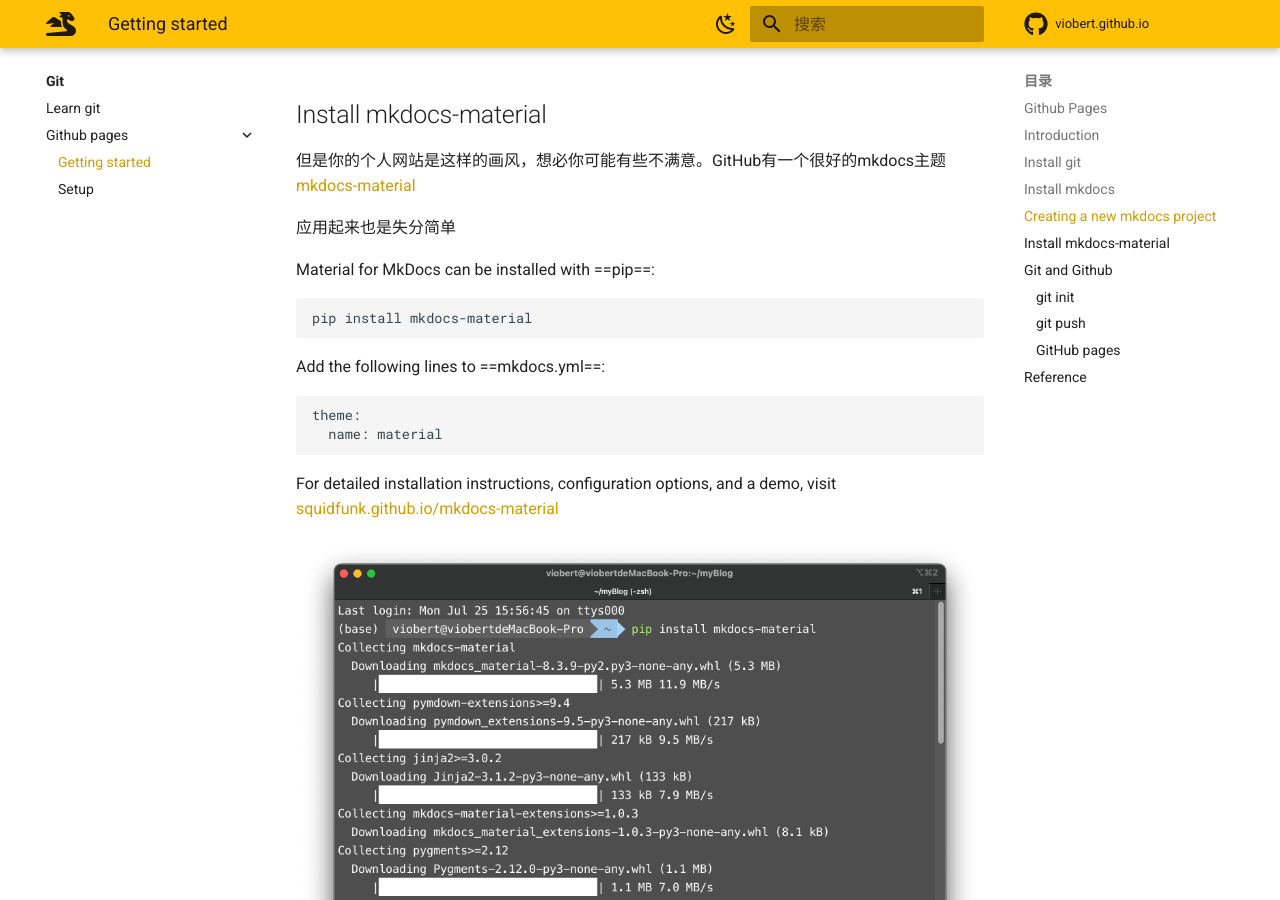
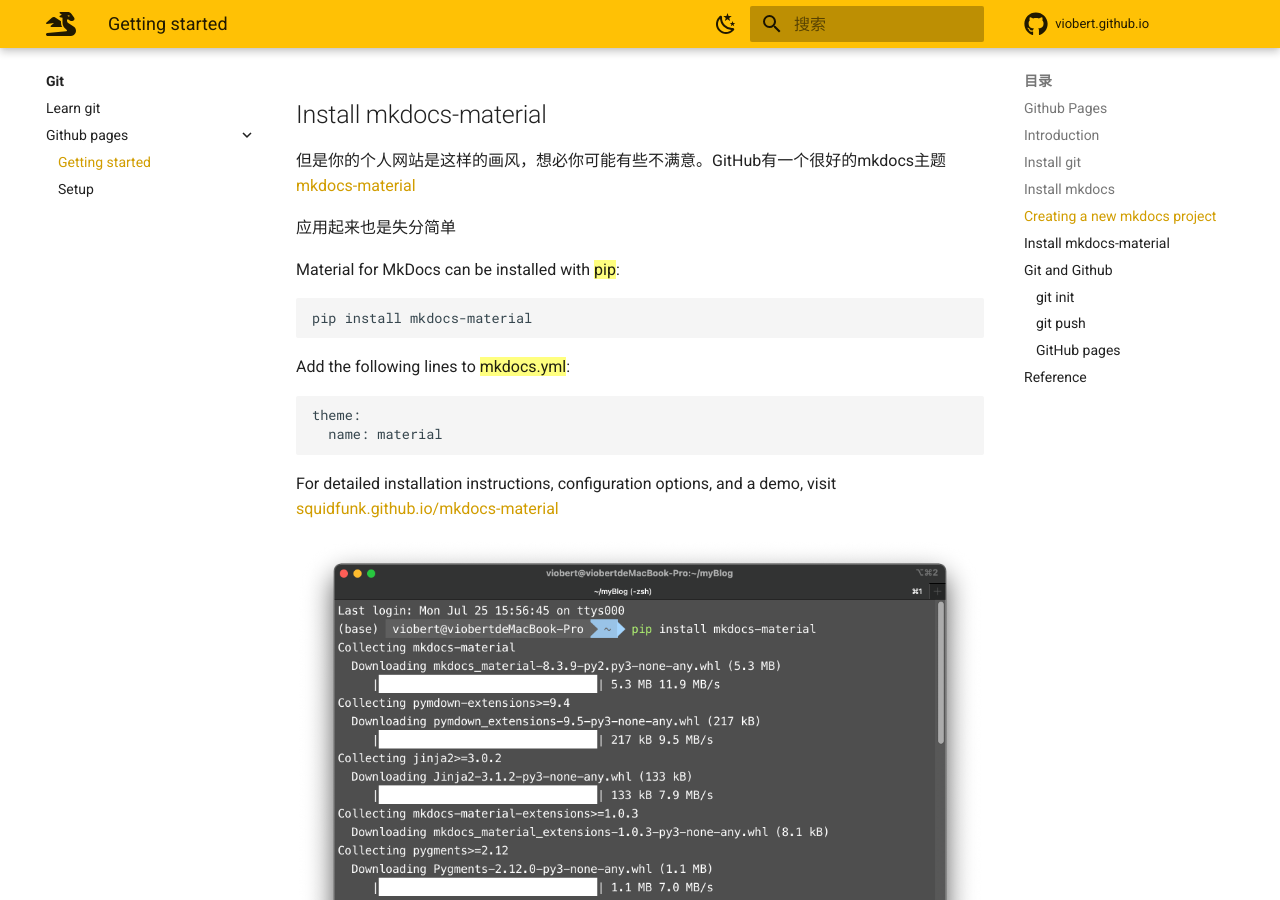
Before and after one commit to viobert/self_impro, an MkDocs documentation site: the page built from docs/GIT/ghPages/getting_started.md, in a window 1280 px wide and 900 px high, scrolled down 3366 px. Built offline with MkDocs 1.6.1 and Material for MkDocs 9.7.7, drawn with Linux system fonts in a browser that asks for light colours; comment, search, counter and statistics services are not loaded; some of the changed text lies outside the part shown.

Commit message:
ghpages bugfix

````diff
--- a/docs/GIT/ghPages/getting_started.md
+++ b/docs/GIT/ghPages/getting_started.md
@@ -137,6 +137,8 @@
 >   $ git push -u origin main       # push
 >   ```
 
+
+
 > 问题：
 >
 > * error: cannot pull with rebase: Your index contains uncommitted changes.
@@ -144,7 +146,7 @@
 >
 > * 该问题可能是使用mkdocs serve部署页面后没有停止，命令行control + c 终止重来就行。或者：
 >
-> * 1、先执行   可用来暂存当前正在进行的工作
+>   1、先执行   可用来暂存当前正在进行的工作
 >   `git stash`
 >
 >   2、再执行
@@ -152,6 +154,8 @@
 >
 >   3、最后再执行  从Git栈中读取最近一次保存的内容
 >   `git stash pop`
+
+
 
 >问题：
 >
@@ -192,19 +196,17 @@
 >
 > * DS_Store，英文全称是 Desktop Services Store（桌面服务存储），开头的 DS 是 Desktop Services（桌面服务） 的缩写。它是一种由macOS系统自动创建的隐藏文件，存在于每一个用「访达」打开过的文件夹下面。
 >
-> * 你可能在给别人传输压缩包时候，会被问到：“哎，你这个文件夹中的这个文件是干嘛的啊?”，而你可能根本不知道你什么时候把它“放进去”了，一脸困惑。
->
-> * 虽然不能在「访达」中直接看到它，但是通过「终端」App，可以输入`ls -la`命令列出。同时，通过`file`命令，可以显示出其文件类型，即”Desktop Services Store“。
->
->   DS_Store 文件的主要作用，是存储当前文件夹在桌面显示相关方面的一些自定义属性，包括文件图标的位置、文件夹上次打开时窗口的大小、展现形式和位置等。这有助于保留为特定文件夹配置的设置，例如，将桌面文件夹设置为查看按名称排序的图标，同时将下载文件夹配置为将文件显示为列表并按日期排序，最近修改的先显示。
->
->   后来，苹果又往里面加入了一些和文件注释相关的自定义信息。（这部分注释信息在最新的macOS中，同时被存储在文件自身的扩展文件属性中，这里仅作为了备份）
->
->   DS_Store 文件被苹果作为底层数据隐藏在系统中，不期望用户接触到。它存储的元数据仅仅被「访达」用于文件夹的自定义显示。它不会占用太多的存储空间，所以不用过于担心。
+>   * 你可能在给别人传输压缩包时候，会被问到：“哎，你这个文件夹中的这个文件是干嘛的啊?”，而你可能根本不知道你什么时候把它“放进去”了，一脸困惑。
+>   * 虽然不能在「访达」中直接看到它，但是通过「终端」App，可以输入`ls -la`命令列出。同时，通过`file`命令，可以显示出其文件类型，即”Desktop Services Store“。
+>   * DS_Store 文件的主要作用，是存储当前文件夹在桌面显示相关方面的一些自定义属性，包括文件图标的位置、文件夹上次打开时窗口的大小、展现形式和位置等。这有助于保留为特定文件夹配置的设置，例如，将桌面文件夹设置为查看按名称排序的图标，同时将下载文件夹配置为将文件显示为列表并按日期排序，最近修改的先显示。
+>   * 后来，苹果又往里面加入了一些和文件注释相关的自定义信息。（这部分注释信息在最新的macOS中，同时被存储在文件自身的扩展文件属性中，这里仅作为了备份）
+>   * DS_Store 文件被苹果作为底层数据隐藏在系统中，不期望用户接触到。它存储的元数据仅仅被「访达」用于文件夹的自定义显示。它不会占用太多的存储空间，所以不用过于担心。
 >
 >
 >
 > * Git仓库管理永久忽略 DS_Store 文件
+>
+>
 >
 >   1. 将 . DS_Store 加入全局的 .gitignore 文件（**你可能经常在别人的仓库里看见.gitignore文件，感兴趣自己去Google一下吧**），执行命令：
 >
@@ -220,7 +222,7 @@
 >
 >
 >
-> * 如果你已经把它放进一个仓库里了，那么也不必担心
+> * 如果你已经把它放进一个仓库里了，那么也不必担心：
 >
 >   ```
 >   $ find . -name .DS_Store -print0 | xargs -0 git rm -f --ignore-unmatch
@@ -228,13 +230,13 @@
 >   $ git push origin main
 >   ```
 >
->   这样就删掉了。
+>   * 这样就删掉了。
 >
 >
 >
 > * 压缩包里我也不想看见它！
 >
->   这也不是难事，但是根据你使用的压缩软件可能有所不同，这里就不多介绍了，Google！
+>   * 这也不是难事，但是根据你使用的压缩软件可能有所不同，这里就不多介绍了，Google！
 
 ### GitHub pages
 
--- a/mkdocs.yml
+++ b/mkdocs.yml
@@ -332,6 +332,9 @@
         - ja
   - tags # 给单篇文章添加标签 https://squidfunk.github.io/mkdocs-material/setup/setting-up-tags/?h=tags
 markdown_extensions:
+  - pymdownx.caret   # highlight text support 下划线
+  - pymdownx.mark    # highlight text support 背景高亮
+  - pymdownx.tilde   # highlight text support 中划线
   - pymdownx.arithmatex: # latex支持
       generic: true
   - attr_list # 给图片后面添加{width="300"}设置大小
````
Also changed, not shown: other parts of docs/GIT/ghPages/getting_started.md (+4 -4 lines).
